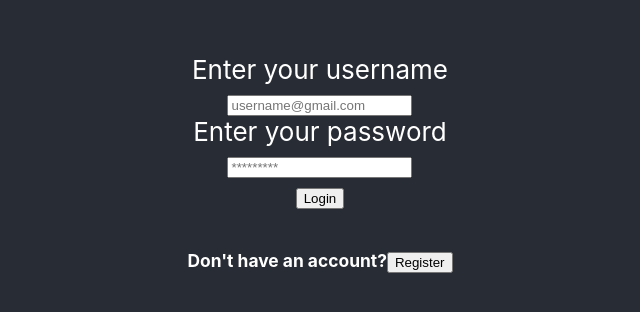
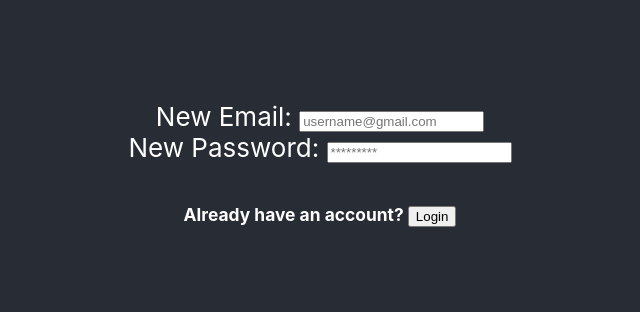
Before and after one commit to pranav1421998/LuddyLan, a React (Create React App) app in the folder socialnetwork/: page / in a window 1280 px wide. Shown: the part 216-528 px from the top of the page, without its empty margins (320-960 px from the left). Built offline with nearby package versions, Linux system fonts and the light colour scheme.

Commit message:
Register page added

```diff
--- a/socialnetwork/src/App.js
+++ b/socialnetwork/src/App.js
@@ -9,7 +9,7 @@ function App() {
   return (
     <div className="App">
       <header className="App-header">
-        <Login></Login>
+        <Register></Register>
       </header>
     </div>
   );
--- a/socialnetwork/src/Login.js
+++ b/socialnetwork/src/Login.js
@@ -16,7 +16,7 @@ export const Login=()=>{
           <input type="password" value={password} placeholder="*********" id="password" name="password"></input><br></br>
           <button>Login</button>
         </form>
-        <h6>Don't have an account?<button>Register</button></h6>
+        <h6>Don't have an account? <button>Register</button></h6>
       </>
     )
 }
--- a/socialnetwork/src/Register.js
+++ b/socialnetwork/src/Register.js
@@ -1,6 +1,21 @@
+import React,{useState} from "react";
 export const Register=()=>{
+    const {email,setEmail} = useState('');
+    const {password,setPass} = useState('');
+    const handleSubmit=()=>{
+        email.preventDefault();
+        console.log(email);
+      }
 
-    return{
-        Register
-    }
+    return(
+        <>
+            <form onSubmit={handleSubmit}>
+                <label for="email">New Email: </label>
+                <input type="email" value={email} placeholder="username@gmail.com" id="email" name="email"></input> <br></br>
+                <label for="password">New Password: </label>
+                <input type="password" value={password} placeholder="*********" id="password" name="password"></input>
+            </form>
+            <h6>Already have an account? <button>Login</button></h6>
+        </>
+    )
 }
```
